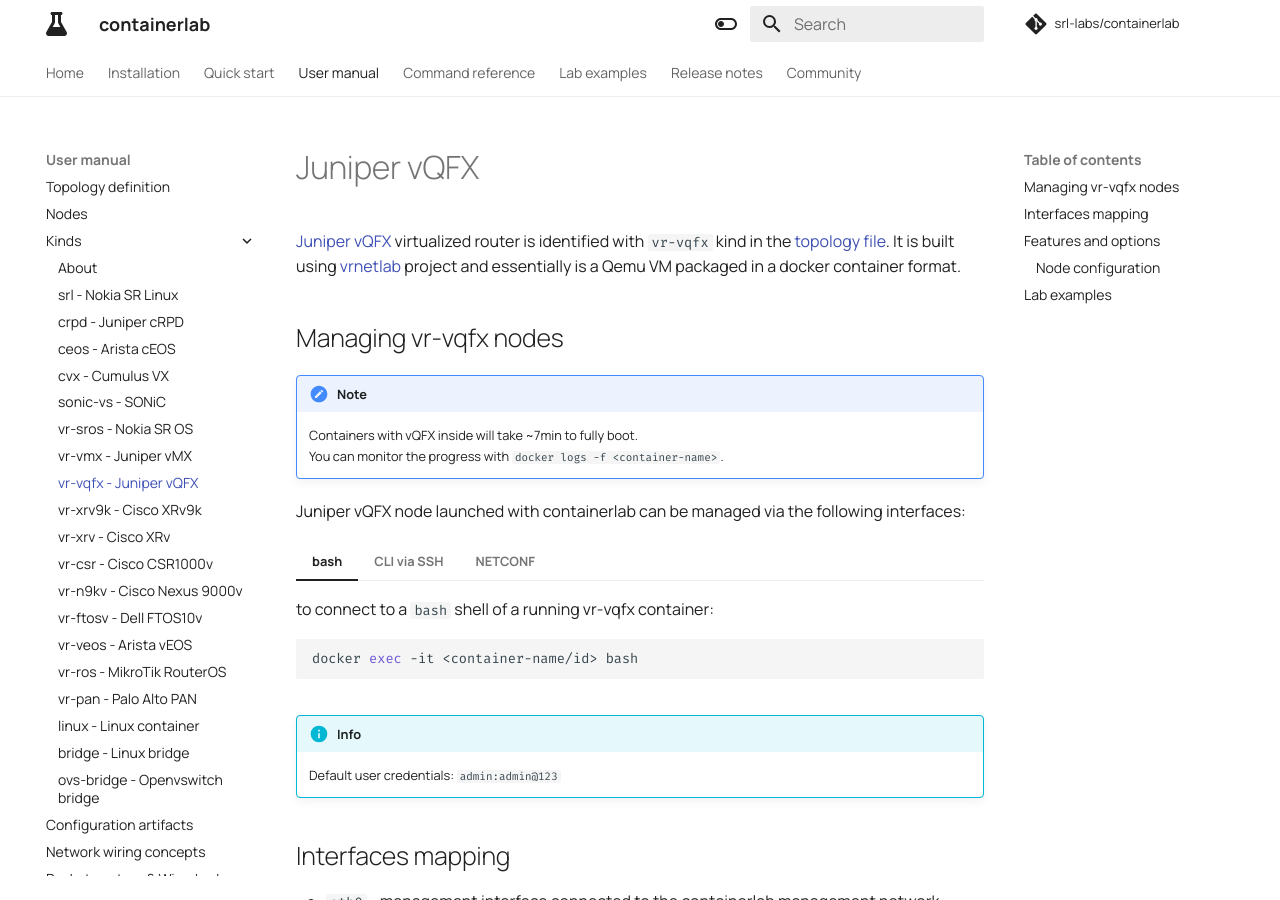
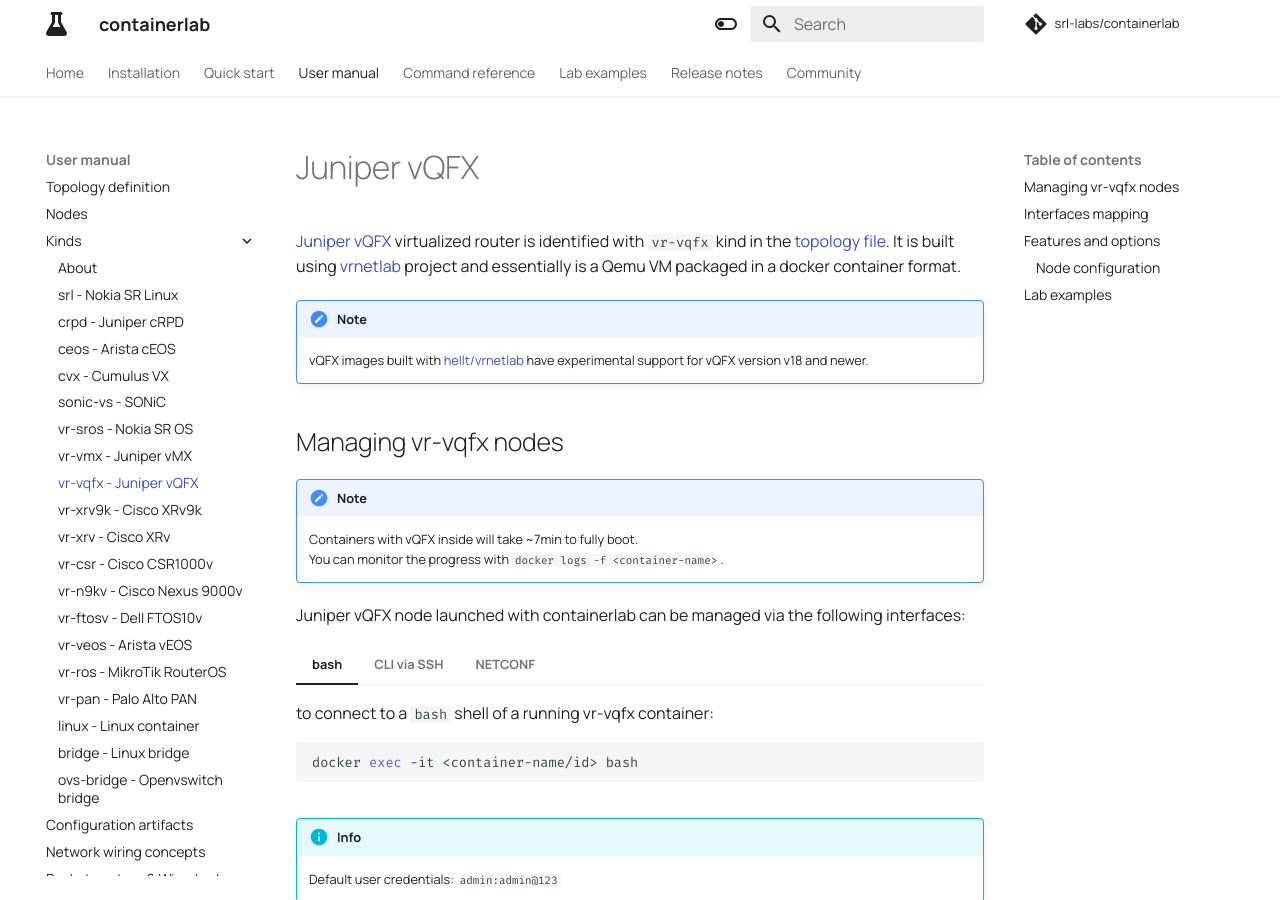
Before and after one commit to srl-labs/containerlab, an MkDocs documentation site: the page built from docs/manual/kinds/vr-vqfx.md, in a window 1280 px wide and 900 px high. Built offline with MkDocs 1.6.1 and Material for MkDocs 9.7.7, drawn with Linux system fonts in a browser that asks for light colours; comment, search, counter and statistics services are not loaded.

Commit message:
added a note about supported version

```diff
--- a/docs/manual/kinds/vr-vqfx.md
+++ b/docs/manual/kinds/vr-vqfx.md
@@ -1,6 +1,9 @@
 # Juniper vQFX
 
 [Juniper vQFX](https://www.juniper.net/us/en/dm/free-vqfx10000-software.html) virtualized router is identified with `vr-vqfx` kind in the [topology file](../topo-def-file.md). It is built using [vrnetlab](../vrnetlab.md) project and essentially is a Qemu VM packaged in a docker container format.
+
+!!!note
+    vQFX images built with [hellt/vrnetlab](https://github.com/hellt/vrnetlab/tree/master/vqfx) have experimental support for vQFX version v18 and newer.
 
 ## Managing vr-vqfx nodes
 
```
